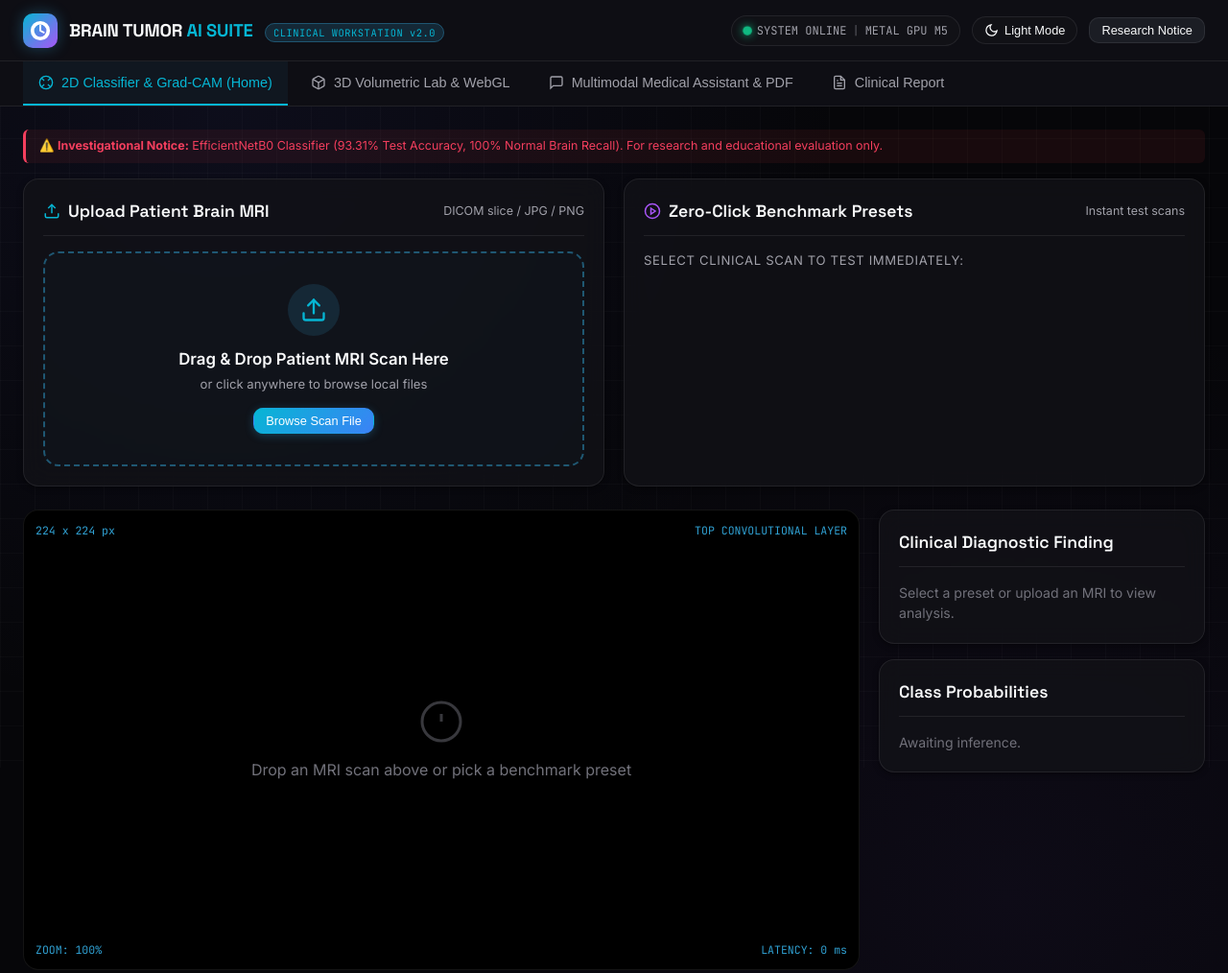
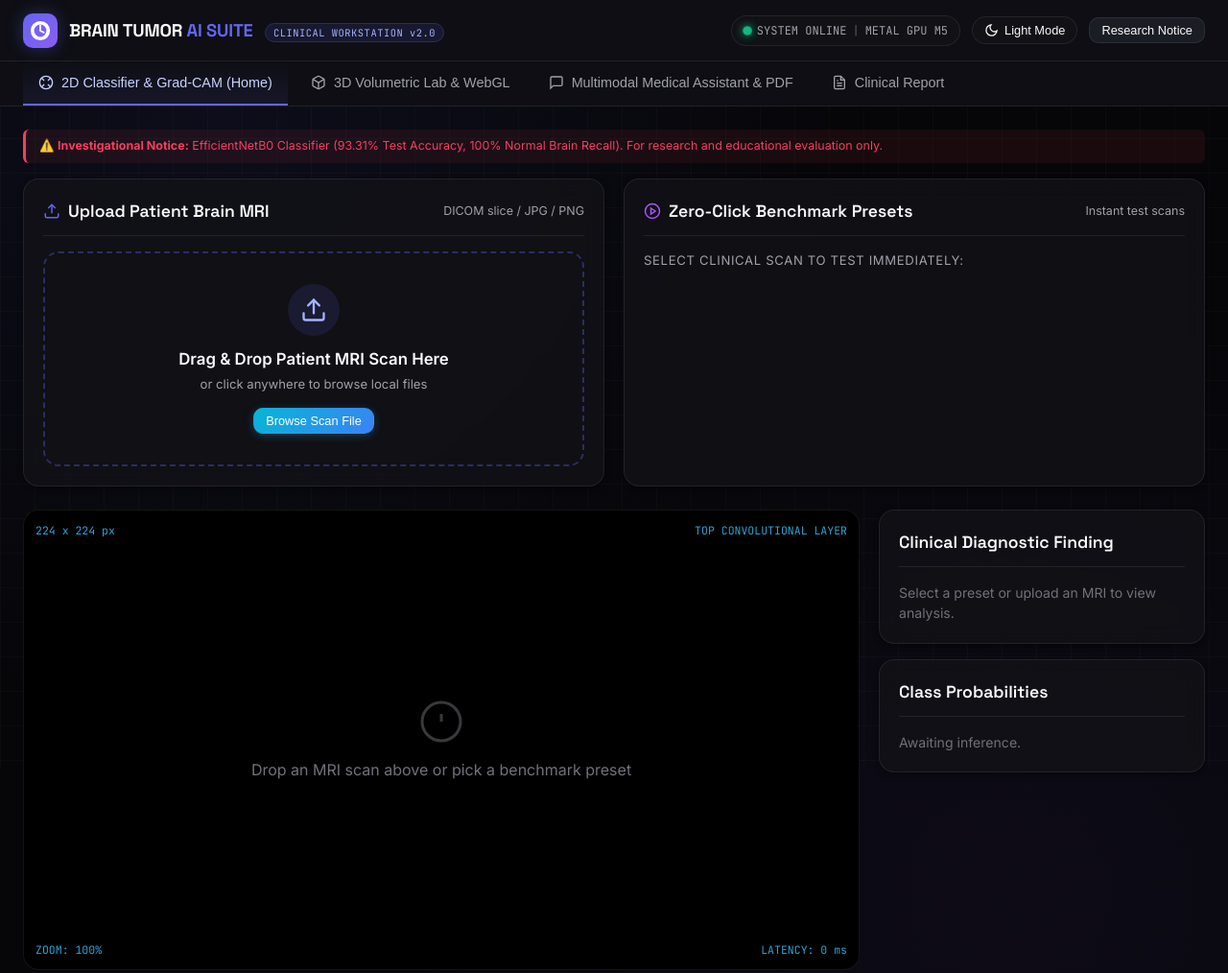
Before and after one commit to rithwikkolluru/AI-ML_Project_Brain_Tumor, a plain HTML site: page frontend/index.html in a window 1280 px wide. Shown: the top 1014 px of the page at 96% size. Drawn offline with Linux system fonts and the light colour scheme; no server answers.

Commit message:
feat(ui): overhaul workstation cards, navigation, dropzone, and PACS viewer styling

```diff
--- a/frontend/index.html
+++ b/frontend/index.html
@@ -32,7 +32,7 @@
           </svg>
         </div>
         <div>
-          <span class="brand-title">BRAIN TUMOR <span style="color: var(--accent-cyan);">AI SUITE</span></span>
+          <span class="brand-title">BRAIN TUMOR <span style="color: var(--accent-primary);">AI SUITE</span></span>
           <span class="brand-badge">CLINICAL WORKSTATION v2.0</span>
         </div>
       </div>
@@ -105,7 +105,7 @@
           <div class="card" style="margin-bottom: 0;">
             <div class="card-header">
               <h3 class="card-title">
-                <svg width="18" height="18" viewBox="0 0 24 24" fill="none" stroke="var(--accent-cyan)" stroke-width="2"><path d="M21 15v4a2 2 0 0 1-2 2H5a2 2 0 0 1-2-2v-4"/><polyline points="17 8 12 3 7 8"/><line x1="12" y1="3" x2="12" y2="15"/></svg>
+                <svg width="18" height="18" viewBox="0 0 24 24" fill="none" stroke="var(--accent-primary)" stroke-width="2"><path d="M21 15v4a2 2 0 0 1-2 2H5a2 2 0 0 1-2-2v-4"/><polyline points="17 8 12 3 7 8"/><line x1="12" y1="3" x2="12" y2="15"/></svg>
                 Upload Patient Brain MRI
               </h3>
               <span style="font-size: 0.78rem; color: var(--text-muted);">DICOM slice / JPG / PNG</span>
--- a/frontend/style.css
+++ b/frontend/style.css
@@ -155,12 +155,12 @@ body {
 .brand-icon {
   width: 36px;
   height: 36px;
-  background: linear-gradient(135deg, var(--accent-cyan), var(--accent-purple));
+  background: linear-gradient(135deg, var(--accent-primary), var(--accent-violet));
   border-radius: var(--radius-md);
   display: flex;
   align-items: center;
   justify-content: center;
-  box-shadow: 0 0 15px rgba(56, 189, 248, 0.3);
+  box-shadow: 0 0 18px var(--accent-primary-glow);
 }
 
 .brand-title {
@@ -172,11 +172,11 @@ body {
 
 .brand-badge {
   font-size: 0.65rem;
-  background: rgba(56, 189, 248, 0.15);
-  color: var(--accent-cyan);
+  background: rgba(99, 102, 241, 0.12);
+  color: #a5b4fc;
   padding: 2px 8px;
   border-radius: var(--radius-full);
-  border: 1px solid rgba(56, 189, 248, 0.3);
+  border: 1px solid rgba(99, 102, 241, 0.25);
   font-family: var(--font-mono);
   letter-spacing: 0.05em;
   margin-left: 8px;
@@ -233,7 +233,7 @@ body {
 }
 
 .theme-toggle-btn:hover {
-  border-color: var(--accent-cyan);
+  border-color: var(--accent-primary);
   background: var(--bg-card-hover);
 }
 
@@ -268,9 +268,9 @@ body {
 }
 
 .nav-tab-btn.active {
-  color: var(--accent-cyan);
-  border-bottom-color: var(--accent-cyan);
-  background: rgba(56, 189, 248, 0.05);
+  color: #c7d2fe;
+  border-bottom-color: var(--accent-primary);
+  background: linear-gradient(180deg, transparent 0%, rgba(99, 102, 241, 0.1) 100%);
 }
 
 /* Container */
@@ -390,12 +390,12 @@ body {
 }
 
 .mri-dropzone {
-  border: 2px dashed rgba(56, 189, 248, 0.4);
+  border: 2px dashed rgba(99, 102, 241, 0.35);
   border-radius: var(--radius-lg);
   padding: 32px 20px;
   text-align: center;
   cursor: pointer;
-  background: rgba(56, 189, 248, 0.02);
+  background: rgba(18, 18, 24, 0.45);
   transition: var(--transition);
   display: flex;
   flex-direction: column;
@@ -406,8 +406,8 @@ body {
 }
 
 .mri-dropzone:hover, .mri-dropzone.dragover {
-  border-color: var(--accent-cyan);
-  background: rgba(56, 189, 248, 0.08);
+  border-color: var(--accent-primary);
+  background: rgba(99, 102, 241, 0.08);
   transform: translateY(-2px);
   box-shadow: var(--shadow-glow);
 }
@@ -416,18 +416,19 @@ body {
   width: 54px;
   height: 54px;
   border-radius: 50%;
-  background: rgba(56, 189, 248, 0.12);
+  background: rgba(99, 102, 241, 0.12);
   display: flex;
   align-items: center;
   justify-content: center;
   margin-bottom: 12px;
-  color: var(--accent-cyan);
+  color: #a5b4fc;
   transition: var(--transition);
 }
 
 .mri-dropzone:hover .dropzone-icon-circle {
   transform: scale(1.1);
-  background: rgba(56, 189, 248, 0.2);
+  background: rgba(99, 102, 241, 0.22);
+  color: #ffffff;
 }
 
 .dropzone-title {
@@ -473,7 +474,7 @@ body {
 }
 
 .preset-pill:hover {
-  border-color: var(--accent-cyan);
+  border-color: var(--accent-primary);
   background: var(--bg-card-hover);
   transform: translateY(-2px);
   box-shadow: var(--shadow-sm);
@@ -496,7 +497,8 @@ body {
 .file-stage-card {
   display: none;
   background: var(--bg-card);
-  border: 1px solid var(--accent-cyan);
+  border: 1px solid var(--accent-primary);
+  box-shadow: 0 0 24px var(--accent-primary-glow);
   border-radius: var(--radius-lg);
   padding: 20px;
   margin-bottom: 20px;
```
